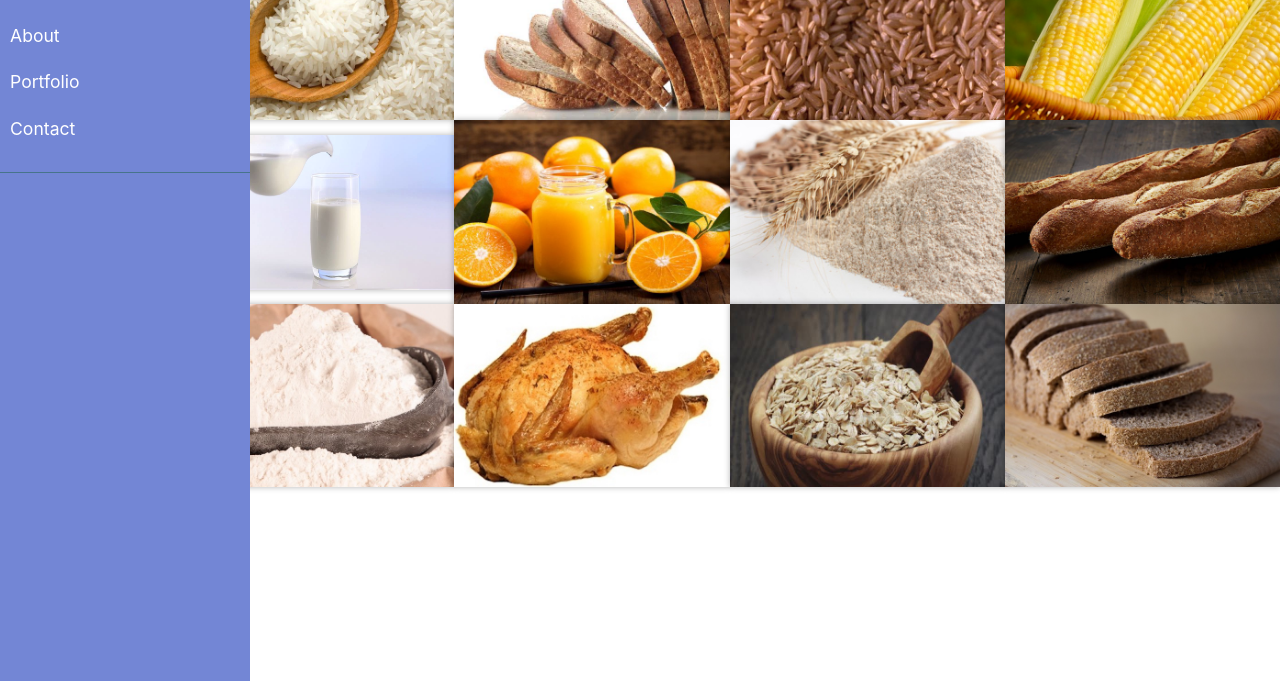
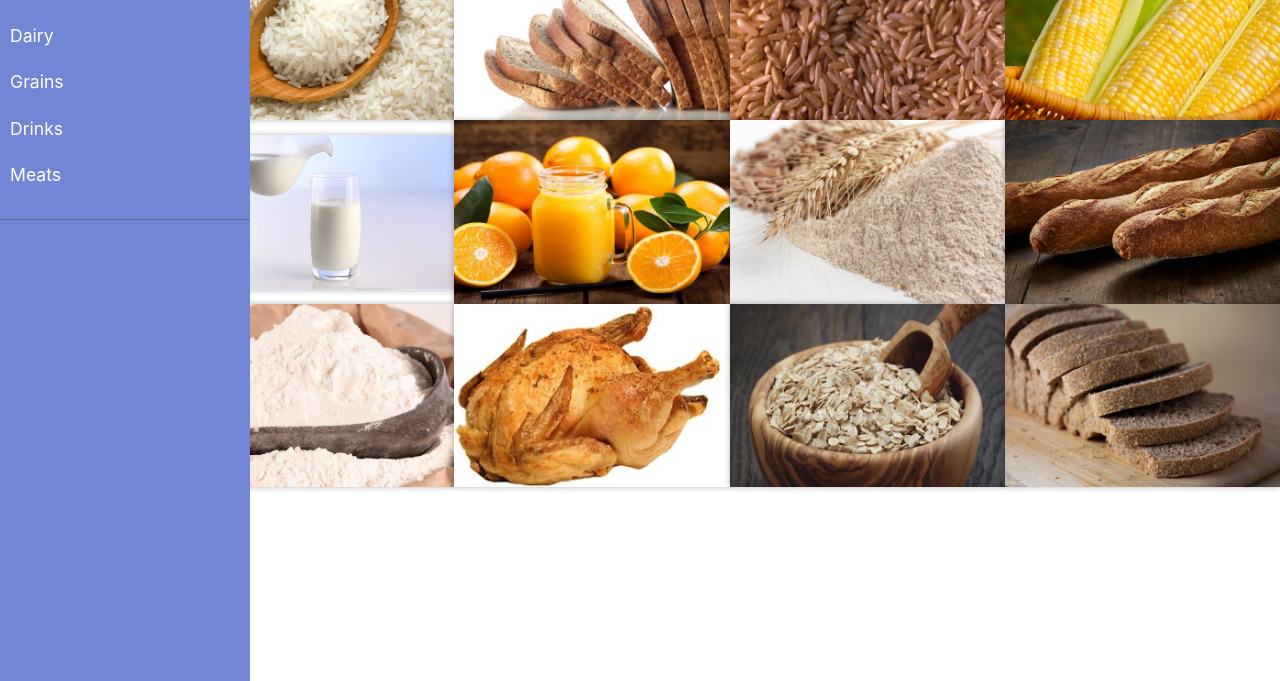
Before and after one commit to Tayef-Shah/LoafDrop, a plain HTML site: page pages/voteBuy.html in a window 1280 px wide. Shown: the part 119-800 px from the top of the page. Drawn offline with nearby package versions, Linux system fonts and the light colour scheme.

Commit message:
Changed sidebar

```diff
--- a/pages/voteBuy.html
+++ b/pages/voteBuy.html
@@ -51,13 +51,16 @@
           <ul class="list-unstyled components">
               <p id="sidebarHeader">Filters</p>
               <li>
-                  <a href="#"id="sidebar-items">About</a>
+                  <a href="#"id="sidebar-items">Dairy</a>
               </li>
               <li>
-                  <a href="#"id="sidebar-items">Portfolio</a>
+                  <a href="#"id="sidebar-items">Grains</a>
               </li>
               <li>
-                  <a href="#" id="sidebar-items">Contact</a>
+                  <a href="#" id="sidebar-items">Drinks</a>
+              </li>
+              <li>
+                  <a href="#" id="sidebar-items">Meats</a>
               </li>
           </ul>
       </nav>
```
Also changed, not shown: 1 other file.
